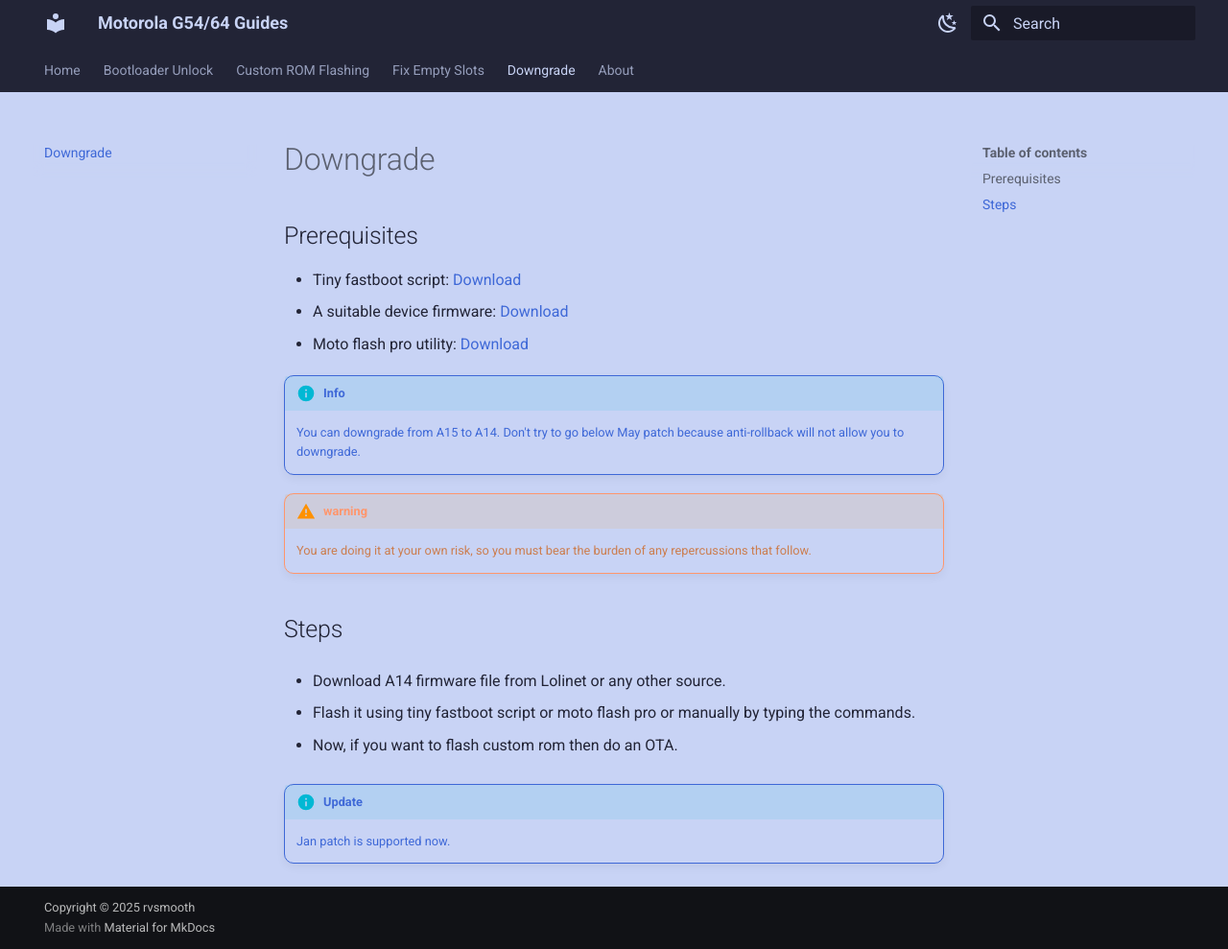
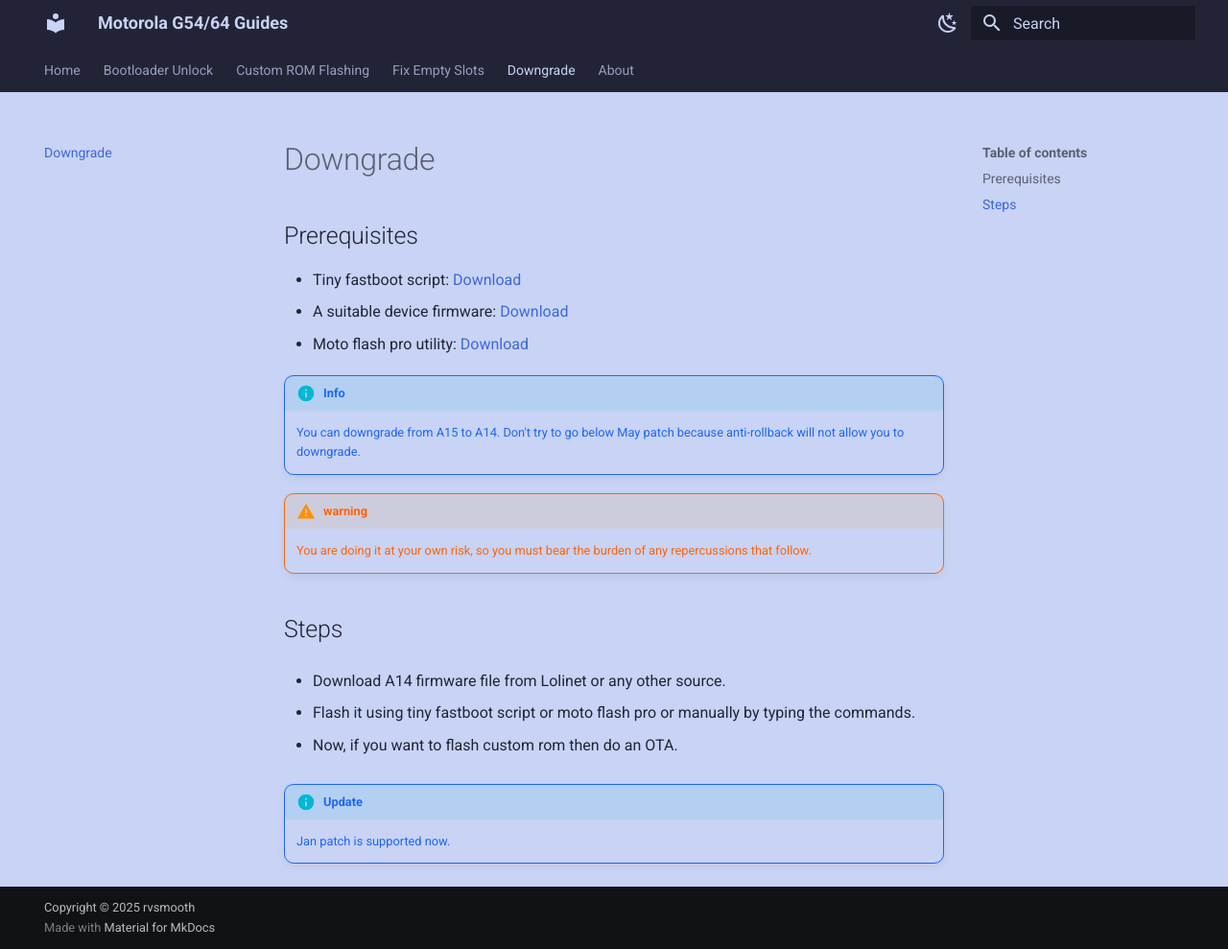
Before and after one commit to rvsmooth/cancufdocs, an MkDocs documentation site: the page built from docs/downgrade.md, in a window 1280 px wide and 989 px high. Shown: the whole window at 96% size. Built offline with MkDocs 1.6.1 and Material for MkDocs 9.7.7, drawn with Linux system fonts in a browser that asks for light colours.

Commit message:
chore: stylesheets: use some catppuccin latte colors for admonitions

```diff
--- a/docs/stylesheets/extra.css
+++ b/docs/stylesheets/extra.css
@@ -29,35 +29,35 @@
 }
 
  [data-md-color-scheme="default"] .md-typeset .admonition.info {
-  border-color: #3e68d7;
-  color: #3e68d7;
+  border-color: #1e66f5;
+  color: #1e66f5;
 }
 [data-md-color-scheme="default"] .md-typeset .admonition.info > .admonition-title {
-  color: #3e68d7;
+  color: #1e66f5;
 }
 
 [data-md-color-scheme="default"] .md-typeset .admonition.success {
-  border-color: #41a6b5;
-  color: #41a6b5;
+  border-color: #40a02b;
+  color: #40a02b;
 }
 [data-md-color-scheme="default"] .md-typeset .admonition.success > .admonition-title {
-  color: #41a6b5;
+  color: #40a02b;
 }
 
 [data-md-color-scheme="default"] .md-typeset .admonition.warning {
-  border-color: #ff966c;
-  color: rgba(204, 126, 80, 1);
+  border-color: #fe640b;
+  color: #fe640b;
 }
 [data-md-color-scheme="default"] .md-typeset .admonition.warning > .admonition-title {
-  color: #ff966c;
+  color: #fe640b;
 }
 
 [data-md-color-scheme="default"] .md-typeset .admonition.error {
-  border-color: #e26a75;
-  color: #e26a75;
+  border-color: #d20f39;
+  color: #d20f39;
 }
 [data-md-color-scheme="default"] .md-typeset .admonition.error > .admonition-title {
-  color: #e26a75;
+  color: #d20f39;
 }
 
 
```
